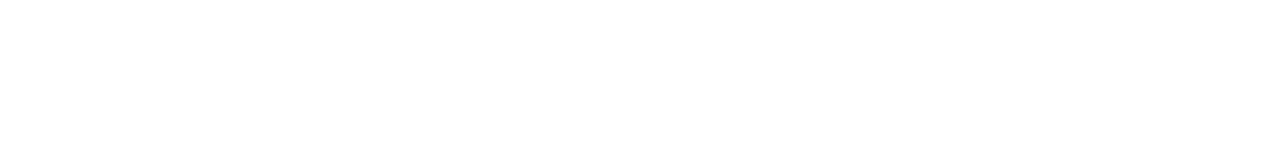
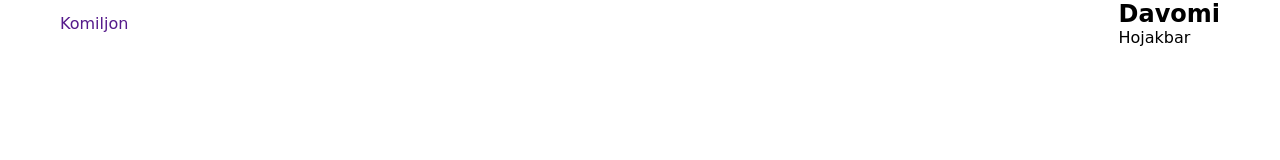
Before and after one commit to Nurillo6/Apple, a plain HTML site: page index.html in a window 1280 px wide. Drawn offline with Linux system fonts and the light colour scheme.

Commit message:
Add content in index html

```diff
--- a/index.html
+++ b/index.html
@@ -11,7 +11,13 @@
     <!-- Site Header -->
     <header class="site-header">
         <div class="container">
-            <div class="header"></div>
+            <div class="header">
+                <a href="">Komiljon</a>
+                <div>
+                    <h2>Davomi</h2>
+                    <p>Hojakbar</p>
+                </div>
+            </div>
         </div>
     </header>
     <!-- Site Header -->
```
